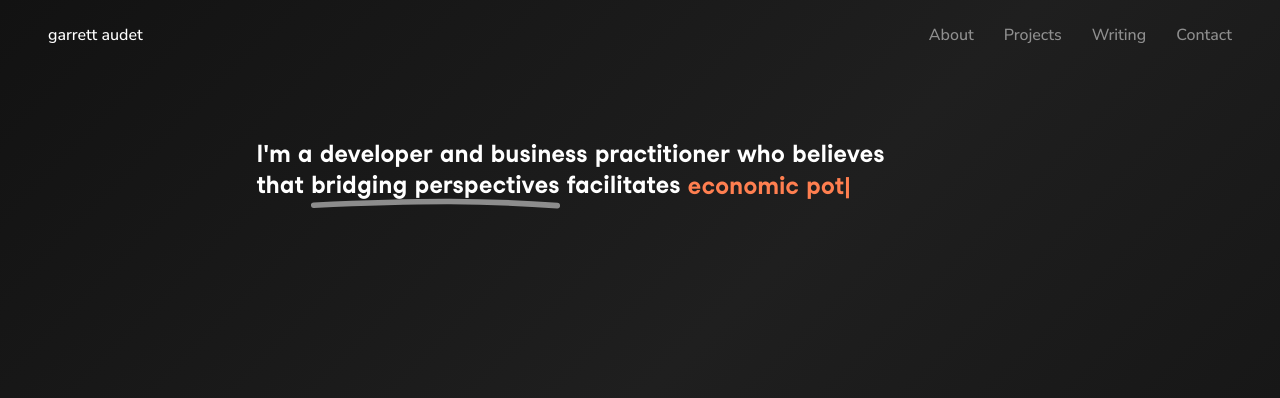
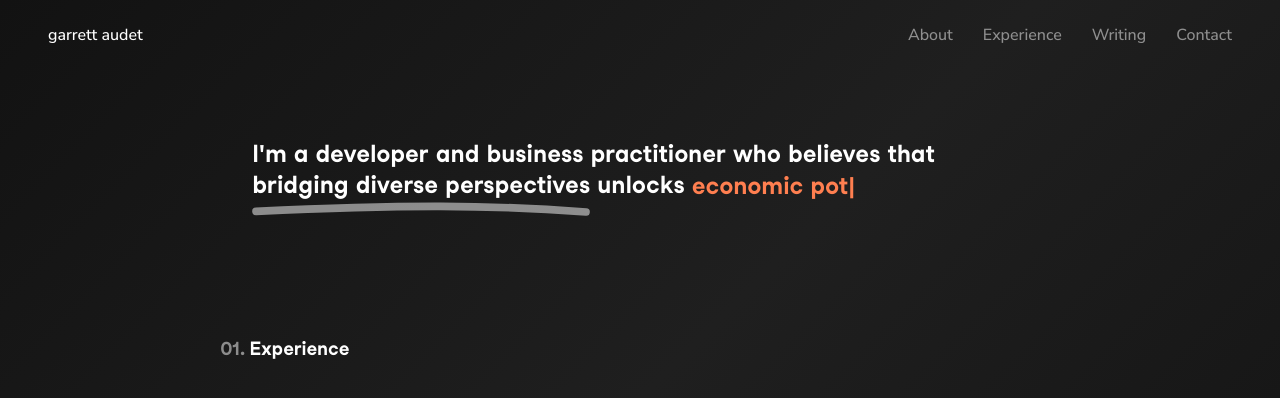
Before and after one commit to GarrettAudet/PersonalWebsite, a React (Create React App) app: page / in a window 1280 px wide. Shown: the top 398 px of the page. Built offline with nearby package versions, Linux system fonts and the light colour scheme; a web font is replaced by a local one.

Commit message:
Finished the message and added the experience section

```diff
--- a/src/App.css
+++ b/src/App.css
@@ -31,6 +31,10 @@ body,
   background: linear-gradient(135deg, var(--background-color-main) 0%, var(--background-color-offset) 50%, var(--background-color-main) 100%);
 }
 
+.flex {
+  display: flex;
+}
+
 @font-face {
   font-family: 'Studio Feixen Sans';
   src: url('../public/fonts/StudioFeixenSans-Regular.ttf') format('truetype');
--- a/src/App.js
+++ b/src/App.js
@@ -1,13 +1,15 @@
 import './App.css';
 import Header from './Header/Header'
 import Carousal from './Carousal/carousal'
+import Content from './Content/Content'
 import Titlecard from './Titlecard/Titlecard'
+import Experience from './Experience/Experience'
 
 function App() {
   return (
     <div className="background">
         <Header />
-        <Titlecard />
+        <Content />
     </div>
   );
 }
--- /dev/null
+++ b/src/Content/Content.js
@@ -0,0 +1,16 @@
+import React from 'react';
+import './Content.css'
+
+import Titlecard from '../Titlecard/Titlecard'
+import Experience from '../Experience/Experience'
+
+function Content ({ number, text }) {
+    return (
+        <div>
+            <Titlecard />
+            <Experience />
+        </div>
+    );
+}
+
+export default Content
--- /dev/null
+++ b/src/Experience/Experience.css
@@ -0,0 +1,3 @@
+.experience-container {
+    width: 100%;
+}
--- /dev/null
+++ b/src/Experience/Experience.js
@@ -0,0 +1,13 @@
+import React from 'react';
+import Section from '../Section/Section'
+import './Experience.css'
+
+function Experience () {
+    return (
+      <div className="flex experience-container">
+        <Section number="01." text="Experience"/>
+      </div>
+    );
+}
+
+export default Experience
--- a/src/Header/Header.js
+++ b/src/Header/Header.js
@@ -13,7 +13,7 @@ function Header () {
             </div>
             <div className="header-right">
                 <div>About</div>
-                <div>Projects</div>
+                <div>Experience</div>
                 <div>Writing</div>
                 <div>Contact</div>
             </div>
--- /dev/null
+++ b/src/Section/Section.css
@@ -0,0 +1,8 @@
+h3 {
+    align-items: left;
+    color: white;
+}
+
+h3 span {
+    opacity: 0.5;
+}
--- /dev/null
+++ b/src/Section/Section.js
@@ -0,0 +1,10 @@
+import React from 'react';
+import './Section.css'
+
+function Section ({ number, text }) {
+    return (
+      <h3 className="flex"><span>{number}&nbsp;</span> {text}</h3>
+    );
+}
+
+export default Section
--- a/src/Titlecard/Titlecard.css
+++ b/src/Titlecard/Titlecard.css
@@ -1,5 +1,6 @@
 /* Titlecard.css */
 .header-container {
+    padding: 0rem 2rem;
     margin-bottom: 6rem;
     margin-top: 3rem;
     margin-left: auto;
@@ -56,3 +57,19 @@ a {
     animation: blink-caret 0.75s step-end infinite;
     color: #FF7F50;
 }
+
+@keyframes appearIn {
+    0% {
+        opacity: 0;
+        transform: translateX(-50px);
+    }
+
+    100% {
+        opacity: 1;
+        transform: translateX(0);
+    }
+}
+
+.moveIn {
+    animation: moveIn 1s ease-out forwards;
+}
--- a/src/Titlecard/Titlecard.js
+++ b/src/Titlecard/Titlecard.js
@@ -7,12 +7,12 @@ const TitleCard = () => {
     <a href="about">
       <div className="header-container">
         <h2>
-          <span className="inline-block">I'm a developer and business practitioner who believes</span>
-          <span className="inline-block">that <span className="text-decoration"> bridging perspectives </span> facilitates <span className="text-animation">
+          <span className="inline-block appearIn">I'm a developer and business practitioner who believes that </span>
+          <span className="inline-block appearIn"><span className="text-decoration"> bridging diverse perspectives </span> unlocks <span className="text-animation">
             <TypeAnimation
               sequence={[
                 'economic potential.', 3000,
-                'professional success.', 3000,
+                'professional opportunities.', 3000,
                 'individual growth.', 3000
               ]}
               wrapper="span"
```
Also changed, not shown: src/Content/Content.css (added).
